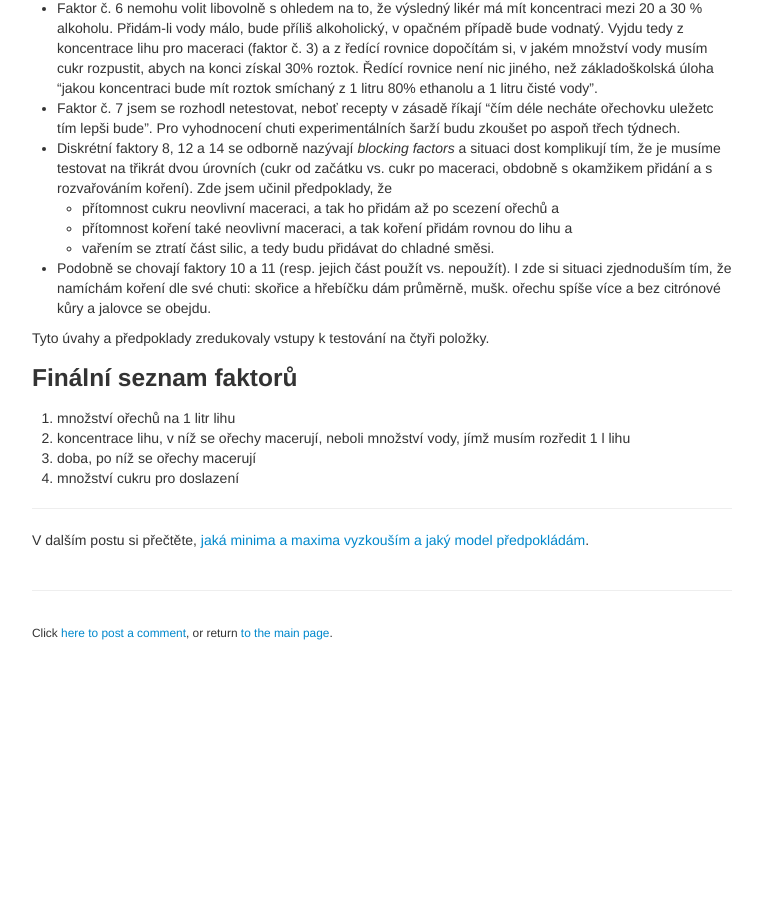
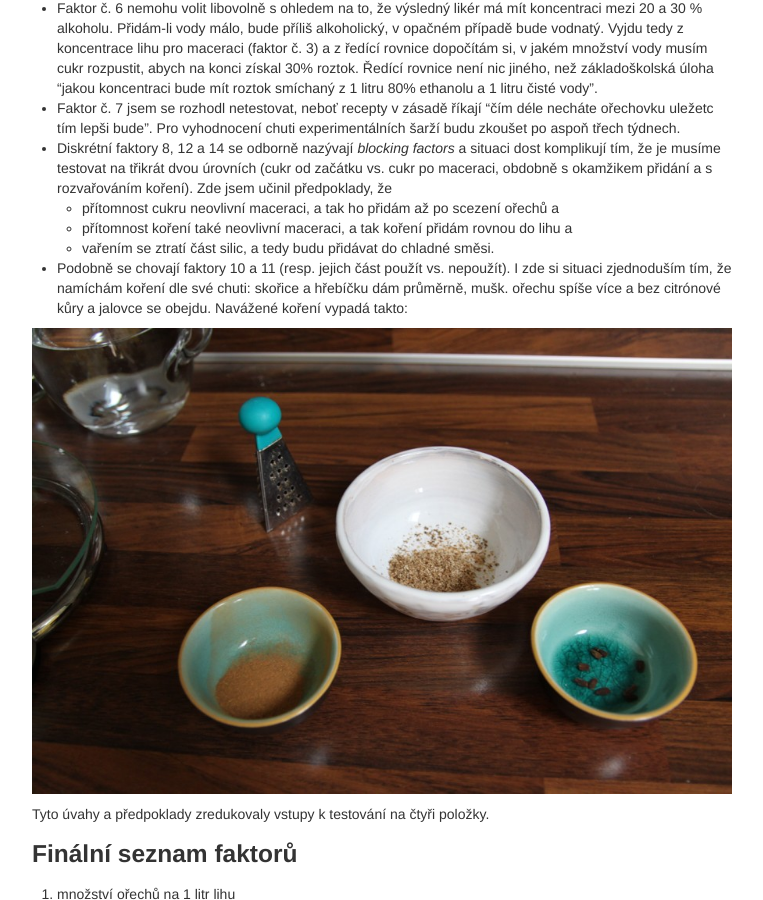
Before and after one commit to vojtech-filipec/vojtech-filipec.github.io, a Jekyll site: the page built from pages/orechovka3.md, in a window 1280 px wide and 900 px high, scrolled down 796 px. Shown: the whole window, without its empty margins (258-1021 px from the left). Built offline with Jekyll 4.4.1, drawn with Linux system fonts in a browser that asks for light colours; before the commit the page ends 1449 px from its top, so only the background shows below that.

Commit message:
new images

```diff
--- a/pages/orechovka3.md
+++ b/pages/orechovka3.md
@@ -33,7 +33,10 @@ Po přečtení všech receptů jsem si sepsal, čím se recepty liší. Rozdíln
   - přítomnost cukru neovlivní maceraci, a tak ho přidám až po scezení ořechů a
   - přítomnost koření také neovlivní maceraci, a tak koření přidám rovnou do lihu a
   - vařením se ztratí část silic, a tedy budu přidávat do chladné směsi.
-- Podobně se chovají faktory 10 a 11 (resp. jejich část použít vs. nepoužít). I zde si situaci zjednoduším tím, že namíchám koření dle své chuti: skořice a hřebíčku dám průměrně, mušk. ořechu spíše více a bez citrónové kůry a jalovce se obejdu.
+- Podobně se chovají faktory 10 a 11 (resp. jejich část použít vs. nepoužít). I zde si situaci zjednoduším tím, že namíchám koření dle své chuti: skořice a hřebíčku dám průměrně, mušk. ořechu spíše více a bez citrónové kůry a jalovce se obejdu. Navážené koření vypadá takto:
+
+![koreni](../assets/orechovka/odvazeno.jpg)
+
 
 Tyto úvahy a předpoklady zredukovaly vstupy k testování na čtyři položky.
 
```
Also changed, not shown: pages/orechovka4.md (+3 -0 lines), assets/orechovka/posliti.jpg.
